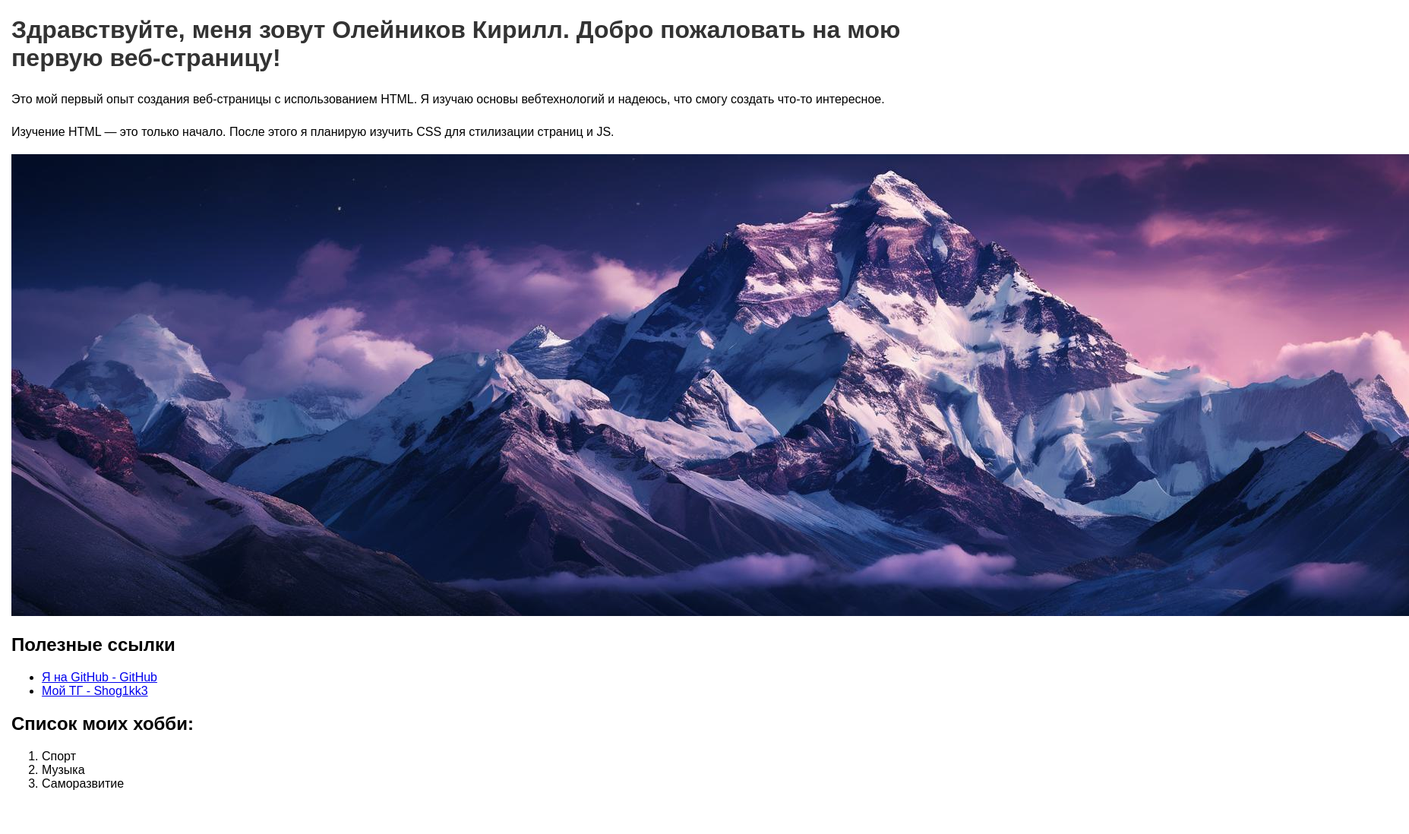
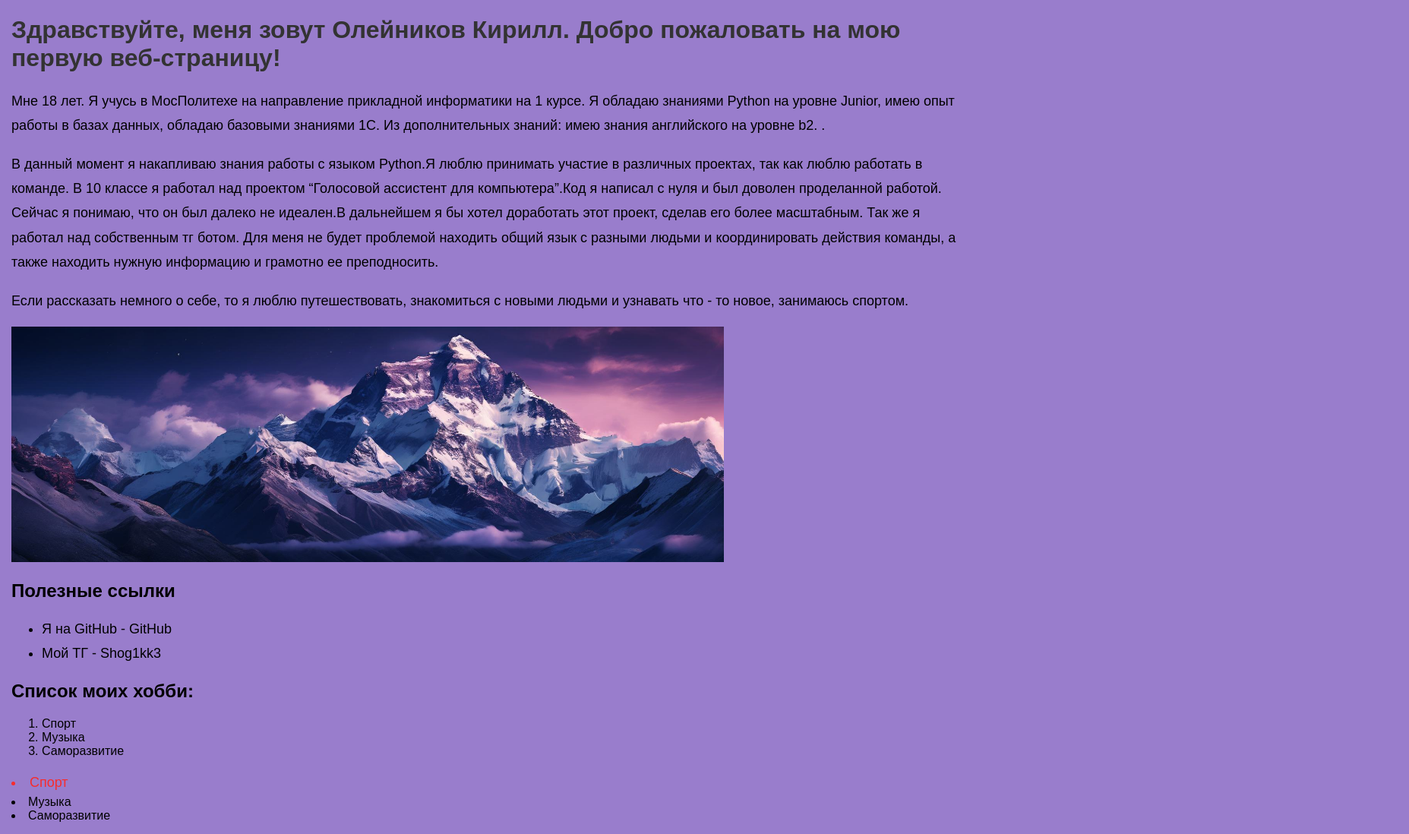
Before and after one commit to la1zer/politech, a plain HTML site: page tren.html in a window 1280 px wide. Shown: the whole page at 76% size, 1855 px wide, since content can reach past the window. Before the commit the page ends 1057 px from the top, so only its background shows below. Drawn offline with Linux system fonts and the light colour scheme.

Commit message:
first lab accept

```diff
--- /dev/null
+++ b/style.css
@@ -0,0 +1,59 @@
+body {
+    font-family: Arial, Helvetica, sans-serif;
+    margin: 15px;
+    background-color: rgb(153, 125, 204)
+
+}
+h1{
+    font-size: 28x ;
+    color: #333;
+}
+p, ul {
+    font-size: 18px;
+    line-height: 1.8;
+
+}
+ol + li{
+    font-size: 18px;
+    line-height: 1.8;
+    color: #f72c2c;
+
+}
+html {
+    scroll-behavior: smooth;
+  }
+.container {
+    display: grid;
+    place-items: center;
+}
+button:hover {
+    transform: scale(1.05);
+    transition: transform 0.3s ease-in-out;
+  }
+a{
+    color: #000000;
+    text-decoration: none;
+}
+::-webkit-scrollbar {
+    width: 10px;
+  }
+
+  ::-webkit-scrollbar-thumb {
+    background-color: rgb(189, 117, 238);
+    border-radius: 10px;
+  }
+
+  ::-webkit-scrollbar-track {
+    background-color: rgb(87, 50, 129);
+  }
+  .container {
+    display: flex;
+  }
+
+  .column {
+    flex: 1;
+  }
+  img {
+    max-width: 75%;
+    height: auto;
+}
--- a/tren.html
+++ b/tren.html
@@ -4,26 +4,21 @@
     <meta charset="UTF-8">
     <meta name="viewport" content="width=device-width, initial-scale=1.0">
     <title>Моя первая веб-страница</title>
-    <style>
-        body {
-            font-family: Arial, sans-serif;
-            margin: 15px;
-        }
-        h1 {
-            color: #333;
-        }
-        p {
-            line-height: 1.7;
-        }
-    </style>
+    <link rel="stylesheet" href="style.css">
 </head>
 <body>
 
     <h1>Здравствуйте, меня зовут Олейников Кирилл. Добро пожаловать на мою первую веб-страницу!</h1>
-
-    <p>Это мой первый опыт создания веб-страницы с использованием HTML. Я изучаю основы вебтехнологий и надеюсь, что смогу создать что-то интересное.</p>
-
-    <p>Изучение HTML — это только начало. После этого я планирую изучить CSS для стилизации страниц и JS.</p>
+    <p>Мне 18 лет. Я учусь в МосПолитехе на направление прикладной информатики на 1 курсе.
+        Я обладаю знаниями Python на уровне Junior, имею опыт работы в базах данных, обладаю базовыми знаниями 1С.
+        Из дополнительных знаний: имею знания английского на уровне b2.
+        .</p>
+    <p>В данный момент я накапливаю знания работы с языком Python.Я люблю принимать участие в различных проектах, так как люблю работать в команде.
+         В 10 классе я работал над проектом “Голосовой ассистент для компьютера”.Код я написал с нуля и был доволен проделанной работой.
+          Сейчас я понимаю, что он был далеко не идеален.В дальнейшем я бы хотел доработать этот проект, сделав его более масштабным. Так же я работал над собственным тг ботом.
+           Для меня не будет проблемой находить общий язык с разными людьми и координировать действия команды, а также находить нужную информацию и грамотно ее преподносить.
+    </p>
+    <p>Если рассказать немного о себе, то я люблю путешествовать, знакомиться с новыми людьми и узнавать что - то новое, занимаюсь спортом.</p>
 
     <img src="эвер.jpg" alt="картинка" />
 
@@ -39,6 +34,9 @@
         <li>Музыка</li>
         <li>Саморазвитие</li>
     </ol>
+    <li>Спорт</li>
+        <li>Музыка</li>
+        <li>Саморазвитие</li>
 
 </body>
 </html>
```
Also changed, not shown: trencss.html (deleted, +0 -12 lines).
